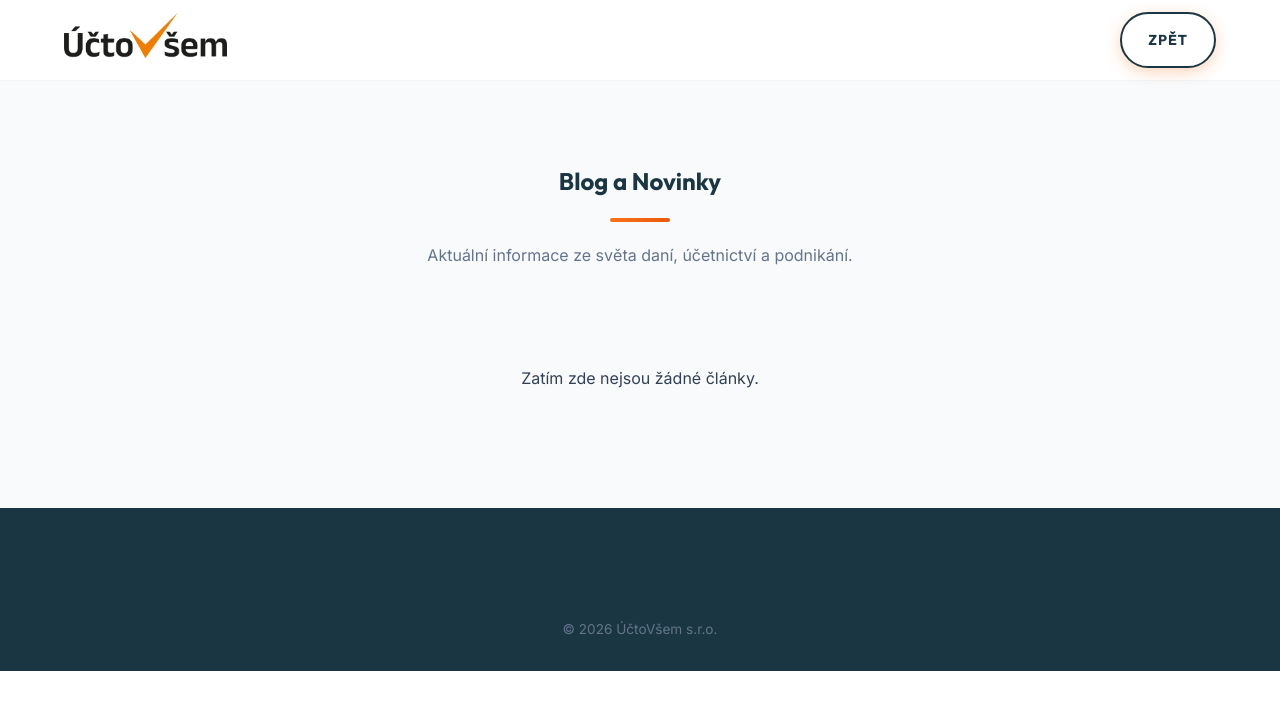
After one commit to gorrdy/uctoweb, a Flask app: page /blog in a window 1280 px wide. The commit adds this page. Shown: the top 710 px of the page. Run offline with Flask 3, Linux system fonts and the light colour scheme.

Commit message:
add blog

```diff
--- a/app.py
+++ b/app.py
@@ -1,4 +1,5 @@
 import os
+import markdown
 from flask import Flask, render_template, request, send_from_directory, redirect, url_for
 from flask_mail import Mail, Message
 from dotenv import load_dotenv
@@ -19,6 +20,66 @@ app.config['MAIL_PASSWORD'] = os.getenv('MAIL_PASSWORD')
 
 # Nastavení výchozího odesílatele
 app.config['MAIL_DEFAULT_SENDER'] = os.getenv('MAIL_DEFAULT_SENDER', os.getenv('MAIL_USERNAME'))
+
+# --- FUNKCE PRO BLOG ---
+def get_posts():
+    posts = []
+    posts_dir = os.path.join(app.root_path, 'posts')
+
+    # Pokud složka neexistuje, vrátíme prázdný seznam
+    if not os.path.exists(posts_dir):
+        return []
+
+    for filename in os.listdir(posts_dir):
+        print(f"Načítám soubor: {filename}")
+        if filename.endswith('.md'):
+            filepath = os.path.join(posts_dir, filename)
+            with open(filepath, 'r', encoding='utf-8') as f:
+                content = f.read()
+
+                # Vytvoříme Markdown objekt s podporou metadat
+                md = markdown.Markdown(extensions=['meta'])
+                md.convert(content)
+
+                # Získáme metadata (titulek, datum...)
+                if hasattr(md, 'Meta'):
+                    meta = md.Meta
+                    # Slug (URL adresa) bude název souboru bez .md
+                    meta['slug'] = [filename[:-3]]
+                    # Metadata jsou v listech, vezmeme první položku
+                    post = {
+                        'title': meta.get('title', ['Bez názvu'])[0],
+                        'date': meta.get('date', [''])[0],
+                        'description': meta.get('description', [''])[0],
+                        'image': meta.get('image', [''])[0],
+                        'slug': filename[:-3]
+                    }
+                    posts.append(post)
+
+    # Seřadíme podle data (nejnovější nahoře)
+    posts.sort(key=lambda x: x['date'], reverse=True)
+    return posts
+
+def get_single_post(slug):
+    posts_dir = os.path.join(app.root_path, 'posts')
+    filepath = os.path.join(posts_dir, f"{slug}.md")
+
+    if not os.path.exists(filepath):
+        return None
+
+    with open(filepath, 'r', encoding='utf-8') as f:
+        content = f.read()
+        md = markdown.Markdown(extensions=['meta'])
+        html_content = md.convert(content)
+        meta = md.Meta
+
+        post = {
+            'title': meta.get('title', ['Bez názvu'])[0],
+            'date': meta.get('date', [''])[0],
+            'image': meta.get('image', [''])[0],
+            'content': html_content
+        }
+        return post
 
 # Inicializace Mail rozšíření
 mail = Mail(app)
@@ -48,6 +109,10 @@ page_meta = {
     'thank_you': {
         'title': 'Děkujeme za poptávku | ÚčtoVšem',
         'description': 'Vaše poptávka byla úspěšně odeslána.'
+    },
+    'blog': {
+        'title': 'Blog a Novinky | ÚčtoVšem',
+        'description': 'Aktuální informace ze světa účetnictví, daní a mezd. Rady a tipy pro podnikatele.'
     }
 }
 
@@ -118,6 +183,25 @@ def payroll_page():
 def privacy():
     return render_template('privacy.html', meta=page_meta['privacy'])
 
+# --- NOVÉ ROUTY PRO BLOG ---
+@app.route('/blog')
+def blog_list():
+    posts = get_posts()
+    return render_template('blog.html', posts=posts, meta=page_meta['blog'])
+
+@app.route('/blog/<slug>')
+def blog_detail(slug):
+    post = get_single_post(slug)
+    if post is None:
+        return render_template('404.html'), 404
+
+    # Dynamická metadata pro konkrétní článek
+    meta = {
+        'title': f"{post['title']} | Blog ÚčtoVšem",
+        'description': post['title'] # Nebo description z MD, pokud bychom ho načítali i v detailu
+    }
+    return render_template('post.html', post=post, meta=meta)
+
 # --- TECHNICKÉ SEO SOUBORY ---
 @app.route('/sitemap.xml')
 def sitemap():
--- a/requirements.txt
+++ b/requirements.txt
@@ -1,3 +1,4 @@
 flask
 flask_mail
 dotenv
+markdown
--- a/static/style.css
+++ b/static/style.css
@@ -855,3 +855,88 @@ footer {
     width: 100%;
     transition: width 1s linear; /* Plynulý úbytek po vteřinách */
 }
+
+/* --- BLOG & NOVINKY --- */
+.blog-grid {
+    display: grid;
+    grid-template-columns: repeat(auto-fill, minmax(340px, 1fr));
+    gap: 30px;
+    margin-top: 40px;
+}
+
+.blog-card {
+    background: white;
+    border-radius: 16px;
+    overflow: hidden;
+    box-shadow: 0 4px 20px rgba(0,0,0,0.05);
+    transition: var(--transition);
+    border: 1px solid #f1f5f9;
+    display: flex; flex-direction: column;
+}
+
+.blog-card:hover {
+    transform: translateY(-5px);
+    box-shadow: 0 10px 30px rgba(0,0,0,0.1);
+    border-color: var(--accent-color);
+}
+
+.blog-img-wrapper {
+    height: 220px;
+    overflow: hidden;
+    position: relative;
+}
+
+.blog-img-wrapper img {
+    width: 100%; height: 100%; object-fit: cover;
+    transition: transform 0.5s ease;
+}
+
+.blog-card:hover .blog-img-wrapper img {
+    transform: scale(1.05);
+}
+
+.blog-content-preview {
+    padding: 25px;
+    display: flex; flex-direction: column; flex-grow: 1;
+}
+
+.blog-date {
+    font-size: 0.85rem; color: #94a3b8; margin-bottom: 10px;
+    display: flex; align-items: center; gap: 6px;
+}
+
+.blog-content-preview h3 {
+    font-size: 1.3rem; margin-bottom: 15px; line-height: 1.4;
+}
+.blog-content-preview h3 a { color: var(--primary-color); }
+.blog-content-preview h3 a:hover { color: var(--accent-color); }
+
+.blog-content-preview p {
+    color: #64748b; font-size: 0.95rem; line-height: 1.6;
+    margin-bottom: 20px; flex-grow: 1;
+}
+
+.read-more {
+    font-weight: 600; color: var(--accent-color); font-size: 0.9rem;
+    display: inline-flex; align-items: center; gap: 5px;
+}
+.read-more:hover { gap: 10px; }
+
+/* --- DETAIL ČLÁNKU --- */
+.article-header { padding: 40px 0 20px; }
+.article-main-image {
+    width: 100%; max-height: 400px; object-fit: cover;
+    border-radius: 20px; margin-bottom: 40px;
+}
+
+/* Typografie uvnitř článku */
+.article-body h2 { margin-top: 40px; font-size: 1.8rem; }
+.article-body h3 { margin-top: 30px; font-size: 1.4rem; }
+.article-body ul, .article-body ol { margin-bottom: 20px; padding-left: 20px; color: #475569; }
+.article-body li { margin-bottom: 10px; }
+.article-body blockquote {
+    border-left: 4px solid var(--accent-color);
+    background: #fff7ed; padding: 20px; margin: 30px 0;
+    font-style: italic; color: var(--primary-color); border-radius: 0 10px 10px 0;
+}
+.article-body a { color: var(--accent-color); text-decoration: underline; }
--- /dev/null
+++ b/templates/blog.html
@@ -0,0 +1,67 @@
+<!DOCTYPE html>
+<html lang="cs">
+<head>
+    <title>{{ meta.title }}</title>
+    <meta name="description" content="{{ meta.description }}">
+    <meta charset="UTF-8">
+    <meta name="viewport" content="width=device-width, initial-scale=1.0">
+    <link rel="icon" type="image/png" href="{{ url_for('static', filename='favicon.png') }}">
+
+    <link href="https://fonts.googleapis.com/css2?family=Inter:wght@300;400;500;600&family=Outfit:wght@500;700&display=swap" rel="stylesheet">
+    <link rel="stylesheet" href="https://cdnjs.cloudflare.com/ajax/libs/font-awesome/6.4.0/css/all.min.css">
+    <link rel="stylesheet" href="{{ url_for('static', filename='style.css') }}">
+</head>
+<body>
+
+    <header style="position: relative; background: white; border-bottom: 1px solid #f1f5f9;">
+        <nav class="container">
+            <a href="{{ url_for('home') }}" class="logo-link">
+                <img src="{{ url_for('static', filename='logo.png') }}" alt="ÚčtoVšem Logo" class="logo-img">
+            </a>
+            <div style="display: flex; gap: 15px; align-items: center;">
+                 <a href="{{ url_for('home') }}" class="btn btn-outline-light" style="border-color: var(--primary-color); color: var(--primary-color);">
+                    Zpět
+                </a>
+            </div>
+        </nav>
+    </header>
+
+    <section class="page-content section-padding" style="background: #f8fafc;">
+        <div class="container">
+            <div class="section-header">
+                <h1>Blog a Novinky</h1>
+                <div class="divider"></div>
+                <p>Aktuální informace ze světa daní, účetnictví a podnikání.</p>
+            </div>
+
+            <div class="blog-grid">
+                {% for post in posts %}
+                <article class="blog-card">
+                    <div class="blog-img-wrapper">
+                        <img src="{{ post.image if post.image else 'https://images.unsplash.com/photo-1454165804606-c3d57bc86b40?q=80&w=2070' }}" alt="{{ post.title }}" loading="lazy">
+                    </div>
+                    <div class="blog-content-preview">
+                        <div class="blog-date"><i class="fa-regular fa-calendar"></i> {{ post.date }}</div>
+                        <h3><a href="{{ url_for('blog_detail', slug=post.slug) }}">{{ post.title }}</a></h3>
+                        <p>{{ post.description }}</p>
+                        <a href="{{ url_for('blog_detail', slug=post.slug) }}" class="read-more">Číst celou novinku <i class="fa-solid fa-arrow-right"></i></a>
+                    </div>
+                </article>
+                {% else %}
+                <div style="text-align: center; width: 100%; grid-column: 1/-1; padding: 40px;">
+                    <p>Zatím zde nejsou žádné články.</p>
+                </div>
+                {% endfor %}
+            </div>
+
+        </div>
+    </section>
+
+    <footer>
+        <div class="container copyright" style="border: none;">
+            © 2026 ÚčtoVšem s.r.o.
+        </div>
+    </footer>
+
+</body>
+</html>
--- a/templates/index.html
+++ b/templates/index.html
@@ -56,6 +56,7 @@
                     <li><a href="#accounting">Účetnictví</a></li>
                     <li><a href="#taxes">Daně</a></li>
                     <li><a href="#payroll">Mzdy</a></li>
+                    <li><a href="{{ url_for('blog_list') }}" style="color: var(--accent-color);">Blog</a></li>
                     <li><a href="#contact">Kontakt</a></li>
                 </ul>
 
```
Also changed, not shown: templates/post.html (added, +60 -0 lines).
